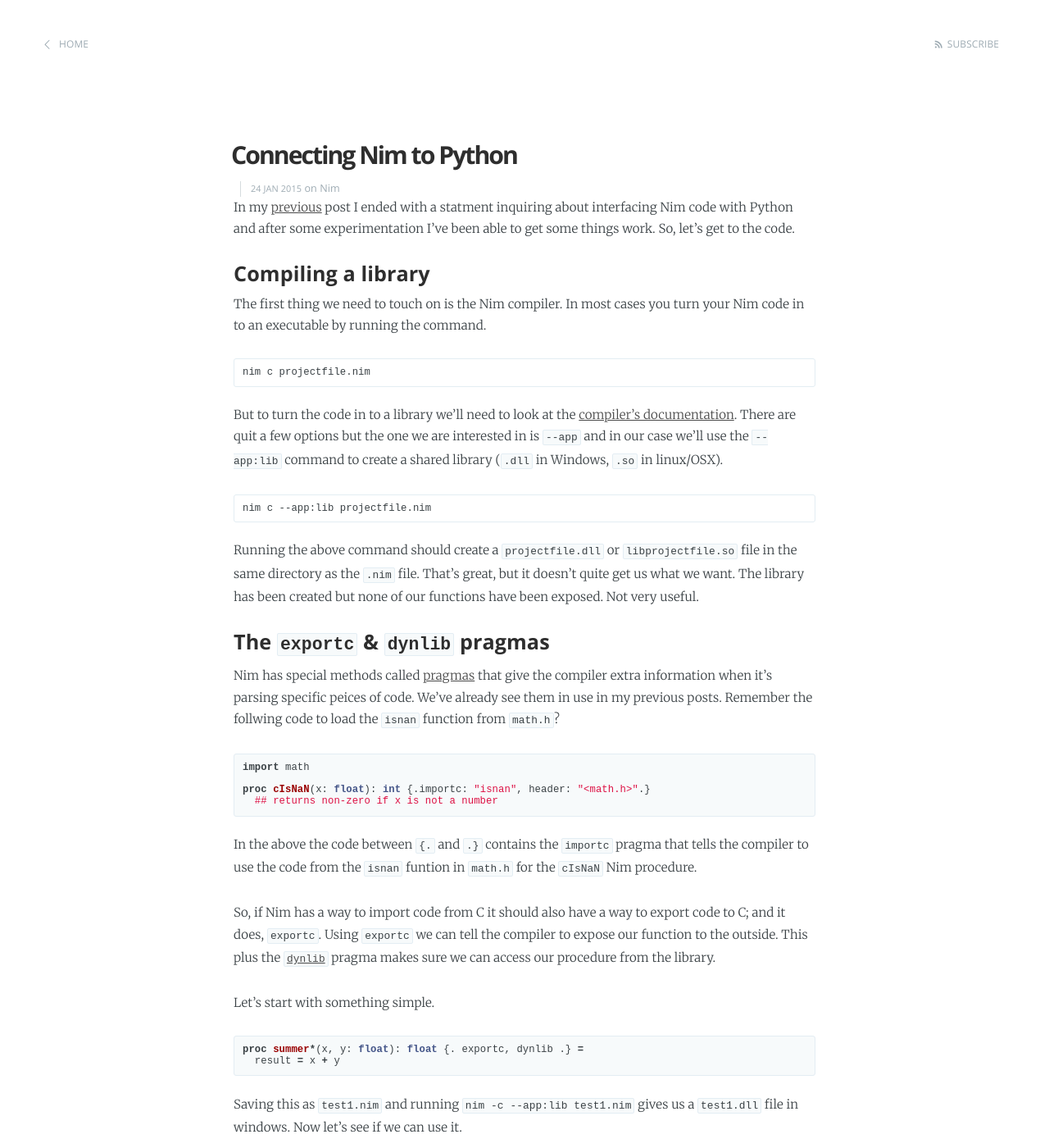
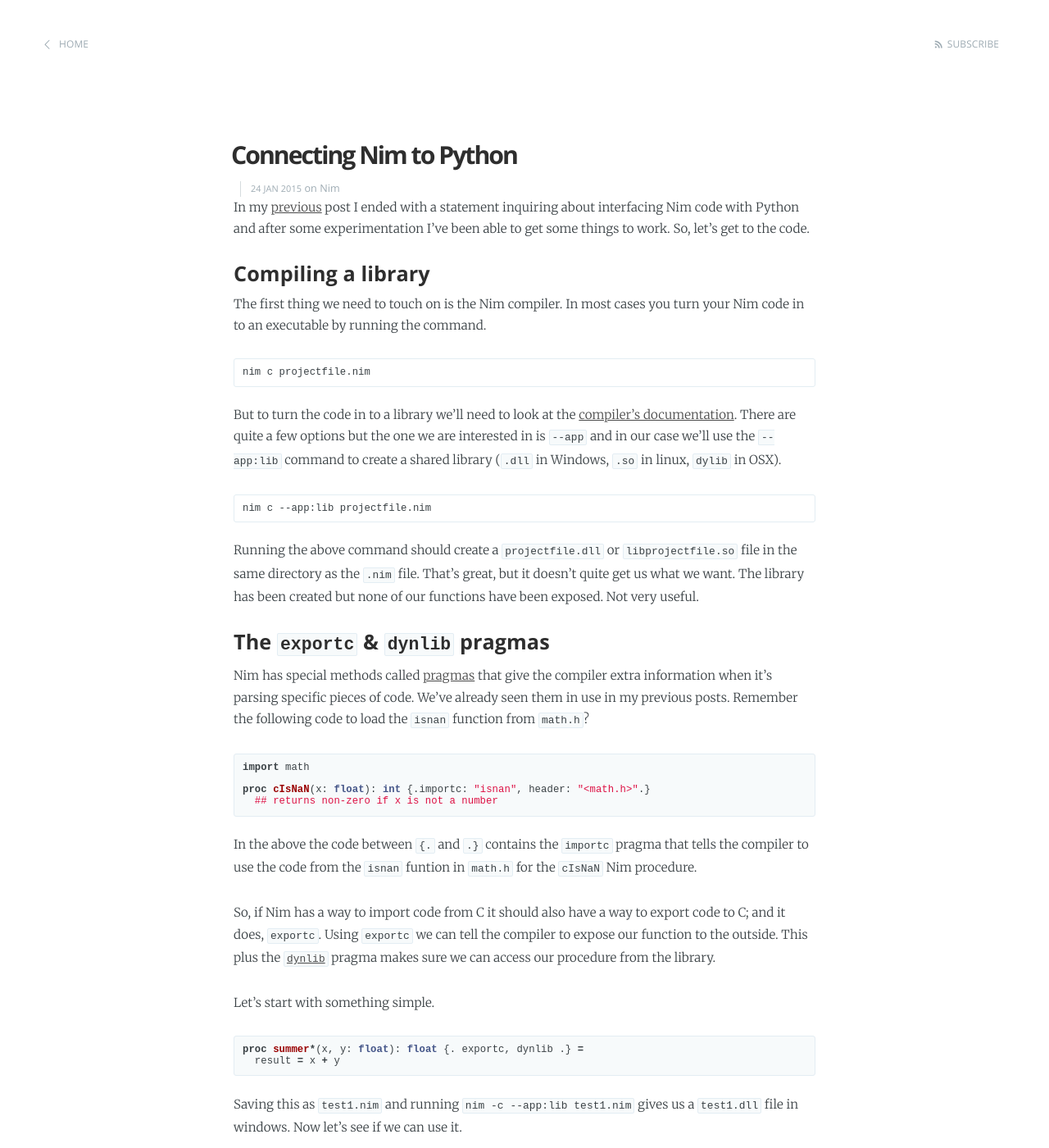
Before and after one commit to akehrer/akehrer.github.io, a Jekyll site: the page built from _posts/2015-01-24-connecting-nim-to-python.markdown, in a window 1280 px wide and 1400 px high. Shown: the whole window at 82% size. Built offline with Jekyll 4.4.1, drawn with Linux system fonts in a browser that asks for light colours; Markdown is read by kramdown in place of the engine named in the settings; some of the changed text lies outside the part shown.

Commit message:
stupid spelling mistakes

```diff
--- a/_posts/2015-01-14-getting-started-with-nim-pt2.markdown
+++ b/_posts/2015-01-14-getting-started-with-nim-pt2.markdown
@@ -5,7 +5,7 @@
 categories: Nim
 ---
 
-[Last time][part-1] I wrote about my interest in learning Nim to broaden my skills and started by creating a simple statistics module. We went over some of the nuances I learned about the language and built the beginning of a model for the [Gaussian Distribution][gauss-wiki]. Today we'll be looking at some of the things I founds as I worked out other procedures in the module.
+[Last time][part-1] I wrote about my interest in learning Nim to broaden my skills and started by creating a simple statistics module. We went over some of the nuances I learned about the language and built the beginning of a model for the [Gaussian Distributionn][gauss-wiki]. Today we'll be looking at some of the things I founds as I worked out other procedures in the module.
 
 ### NaN
 Some of the functions in the built-in `math` module return `NaN` as a value but I could not find an easy way in Nim to check for this. Luckily the standard `math.h` library includes an `isnan()` function that we can reuse. In this case I have created an additional procedure to convert the integer result from the C function to a boolean. You can see I also created a NAN constant that I used in some of my code.
--- a/_posts/2015-01-24-connecting-nim-to-python.markdown
+++ b/_posts/2015-01-24-connecting-nim-to-python.markdown
@@ -5,21 +5,21 @@
 categories: Nim
 ---
 
-In my [previous][part-2] post I ended with a statment inquiring about interfacing Nim code with Python and after some experimentation I've been able to get some things work. So, let's get to the code.
+In my [previous][part-2] post I ended with a statement inquiring about interfacing Nim code with Python and after some experimentation I've been able to get some things to work. So, let's get to the code.
 
 ### Compiling a library
 The first thing we need to touch on is the Nim compiler. In most cases you turn your Nim code in to an executable by running the command.
 
     nim c projectfile.nim
 
-But to turn the code in to a library we'll need to look at the [compiler's documentation](http://nim-lang.org/nimc.html). There are quit a few options but the one we are interested in is `--app` and in our case we'll use the `--app:lib` command to create a shared library (`.dll` in Windows, `.so` in linux/OSX).
+But to turn the code in to a library we'll need to look at the [compiler's documentation](http://nim-lang.org/nimc.html). There are quite a few options but the one we are interested in is `--app` and in our case we'll use the `--app:lib` command to create a shared library (`.dll` in Windows, `.so` in linux, `dylib` in OSX).
 
     nim c --app:lib projectfile.nim
 
 Running the above command should create a `projectfile.dll` or `libprojectfile.so` file in the same directory as the `.nim` file. That's great, but it doesn't quite get us what we want. The library has been created but none of our functions have been exposed. Not very useful.
 
 ### The `exportc` & `dynlib` pragmas
-Nim has special methods called [pragmas](http://nim-lang.org/manual.html#pragmas) that give the compiler extra information when it's parsing specific peices of code. We've already see them in use in my previous posts. Remember the follwing code to load the `isnan` function from `math.h`?
+Nim has special methods called [pragmas](http://nim-lang.org/manual.html#pragmas) that give the compiler extra information when it's parsing specific pieces of code. We've already seen them in use in my previous posts. Remember the following code to load the `isnan` function from `math.h`?
 
 {% highlight nim %}
 import math
@@ -188,4 +188,6 @@
 [Python ctypes Tutorial](http://jjd-comp.che.wisc.edu/index.php/PythonCtypesTutorial)
 
 
+(Thanks to dom96 for corrections.)
+
 [part-2]: {% post_url 2015-01-14-getting-started-with-nim-pt2 %}
```
Also changed, not shown: other parts of _posts/2015-01-24-connecting-nim-to-python.markdown (+3 -3 lines).
